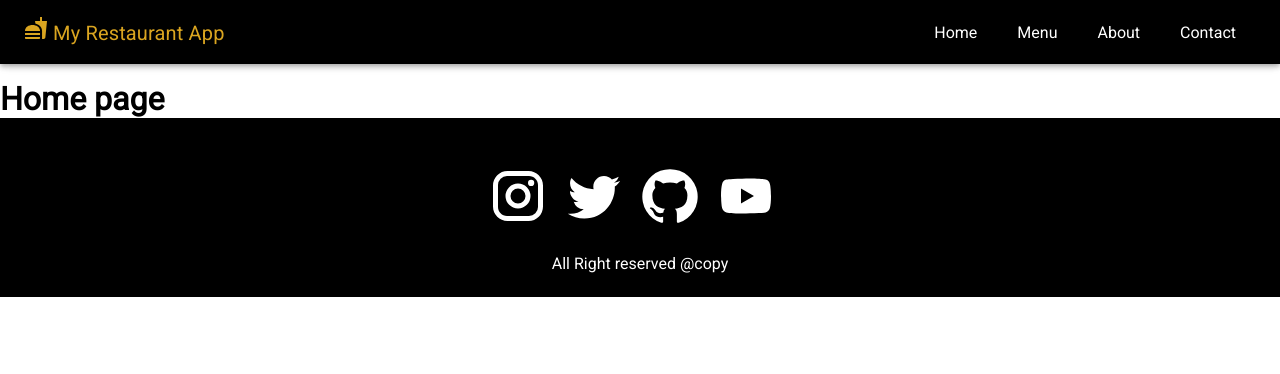
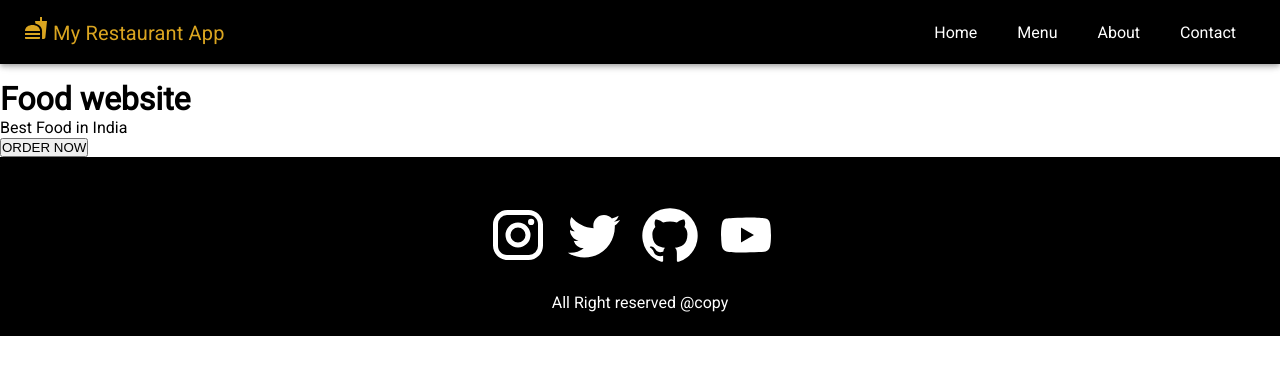
Before and after one commit to PRATHAPA-POOJARI/My_Restorent_app1, a React (Create React App) app: page / in a window 1280 px wide. Shown: the top 374 px of the page. Built offline with nearby package versions, Linux system fonts and the light colour scheme.

Commit message:
Update Home.js

```diff
--- a/src/pages/Home.js
+++ b/src/pages/Home.js
@@ -1,13 +1,23 @@
-import React from 'react'
-import Layout from '../components/Layout/Layout'
+import React from 'react';
+import Layout from '../components/Layout/Layout'; // Corrected import path
+import { Link } from 'react-router-dom';
 
 const Home = () => {
   return (
     <Layout>
-        <h1> Home page</h1>
+      <div className='home'>
+        <div className='headerContainer'>
+          <h1>Food website</h1>
+          <p>Best Food in India</p>
+          <Link to="/menu">
+            <button>
+              ORDER NOW
+            </button>
+          </Link>
+        </div>
+      </div>
+    </Layout>
+  );
+};
 
-    </Layout>
-  )
-}
-
-export default Home
+export default Home;
```
